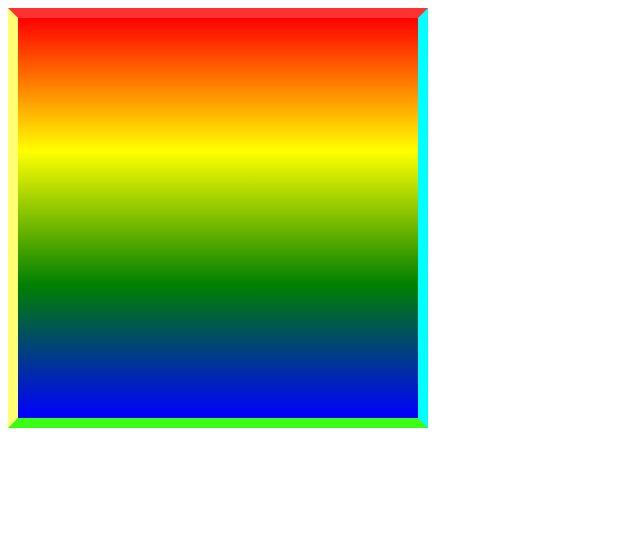
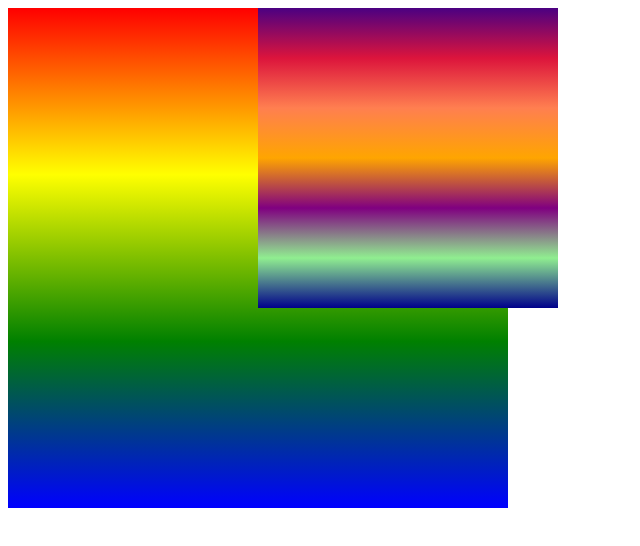
Before and after one commit to Egorcss/second-project, a plain HTML site: page index.html in a window 1280 px wide. Shown: the whole page, without its empty margins (0-640 px from the left). Drawn offline with Linux system fonts and the light colour scheme.

Commit message:
добавил 2 красивых блока дива

```diff
--- a/index.html
+++ b/index.html
@@ -8,7 +8,10 @@
 </head>
 
 <body>
-    <div></div>
+    <div class="first-div">
+        <div class="second-div"></div>
+    </div>
+
 
 </body>
 </html>
--- a/style.css
+++ b/style.css
@@ -1,10 +1,14 @@
-div {
-    width: 50vh;
-    height: 50vh;
+.first-div {
+    width: 500px;
+    height: 500px;
     background: linear-gradient(red, yellow,
     green, blue);
-    border-top: 10px solid rgba(255, 49, 49);
-    border-right: 10px solid rgba(0, 255, 255);
-    border-bottom: 10px solid rgba(57, 255, 20);
-    border-left: 10px solid rgba(255, 255, 113);
 }
+
+.second-div {
+    width: 300px;
+    height: 300px;
+    background: linear-gradient(indigo, crimson, coral,
+    orange, purple, lightgreen, darkblue);
+    margin-left: 250px;
+}
```
